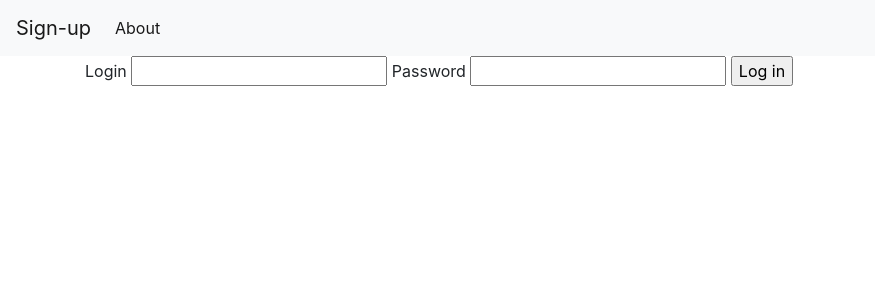
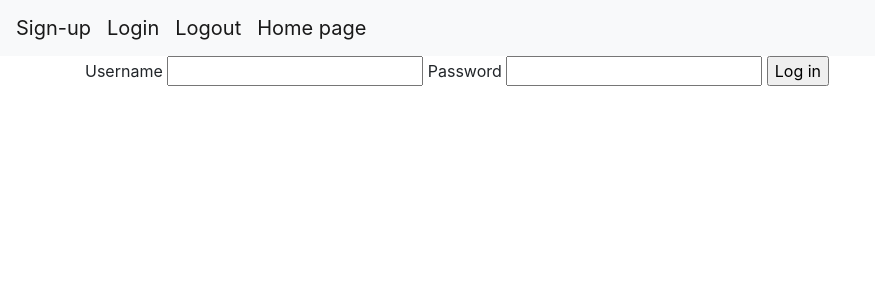
Before and after one commit to danmelk/Note-app, a Flask app: page /login in a window 1280 px wide. Shown: the top 300 px of the page, without its empty margins (0-875 px from the left). Run offline with Flask 2, Linux system fonts and the light colour scheme; parts of the project's set-up code (start-up, migrations or seed data) failed here and were passed over; some libraries are stand-ins or nearby versions.

Commit message:
friendly interface

```diff
--- a/web/auth.py
+++ b/web/auth.py
@@ -1,22 +1,29 @@
 from re import L
 import re
-from flask import Blueprint, render_template, request, redirect, url_for
+from flask import Blueprint, render_template, request, redirect, url_for, session
 from flask.helpers import flash
+from werkzeug.datastructures import cache_property
 
 auth = Blueprint('auth', __name__)
 
 @auth.route('/login', methods=['POST', 'GET'])
 def login():
     if request.method == 'POST':
-        gather_login = request.form['login']
-        return render_template('home.html', gather_login = gather_login)
+        username = request.form['username']
+        session['username'] = username
+        return redirect(url_for('views.home'))
     else:
         return render_template('login.html')
 
-
 @auth.route('/logout')
 def logout():
-    return 'logout'
+    if 'username' in session:
+        session.pop('username')
+        flash('You are logged out!', category='success')
+        return redirect(url_for('auth.login'))
+    else:
+        flash('You are not logged in >:(', category='error')
+        return redirect(url_for('auth.login'))
 
 @auth.route('/sign-up', methods=['POST', 'GET'])
 def sign_up():
--- a/web/templates/base.html
+++ b/web/templates/base.html
@@ -34,14 +34,17 @@
   <body>
     <nav class="navbar navbar-expand-md navbar-light bg-light">
         <a class="navbar-brand" href="{{ url_for('auth.sign_up')}}">Sign-up</a>
+        <a class="navbar-brand" href="{{ url_for('auth.login')}}">Login</a>
+        <a class="navbar-brand" href="{{ url_for('auth.logout')}}">Logout</a>
+        <a class="navbar-brand" href="{{ url_for('views.home')}}">Home page</a>
         <button class="navbar-toggler" type="button" data-toggle="collapse" data-target="#navbarNav" aria-controls="navbarNav" aria-expanded="false" aria-label="Toggle navigation">
             <span class="navbar-toggler-icon"></span>
         </button>
         <div class="collapse navbar-collapse" id="navbarNav">
             <ul class="navbar-nav">
-            <li class="nav-item active">
+            <!-- <li class="nav-item active">
                 <a class="nav-link" href="#">About</a>
-            </li>
+            </li> -->
             </ul>
         </div>
     </nav>
--- a/web/templates/home.html
+++ b/web/templates/home.html
@@ -5,5 +5,5 @@
 {% endblock %}
 
 {% block content %}
-<h3>Hello there, {{ gather_login }}</h3>
+<h3>Hello there, {{ username }}</h3>
 {% endblock %}
--- a/web/templates/login.html
+++ b/web/templates/login.html
@@ -6,8 +6,8 @@
 
 {% block content %}
   <form method="POST">
-    <label for="login">Login</label>
-    <input name="login" id="login" required>
+    <label for="username">Username</label>
+    <input name="username" id="username" required>
     <label for="password">Password</label>
     <input name="password" id="password" required>
     <input type="submit" value="Log in">
```
Also changed, not shown: web/draft.py (+22 -0 lines), web/views.py (+10 -3 lines).
